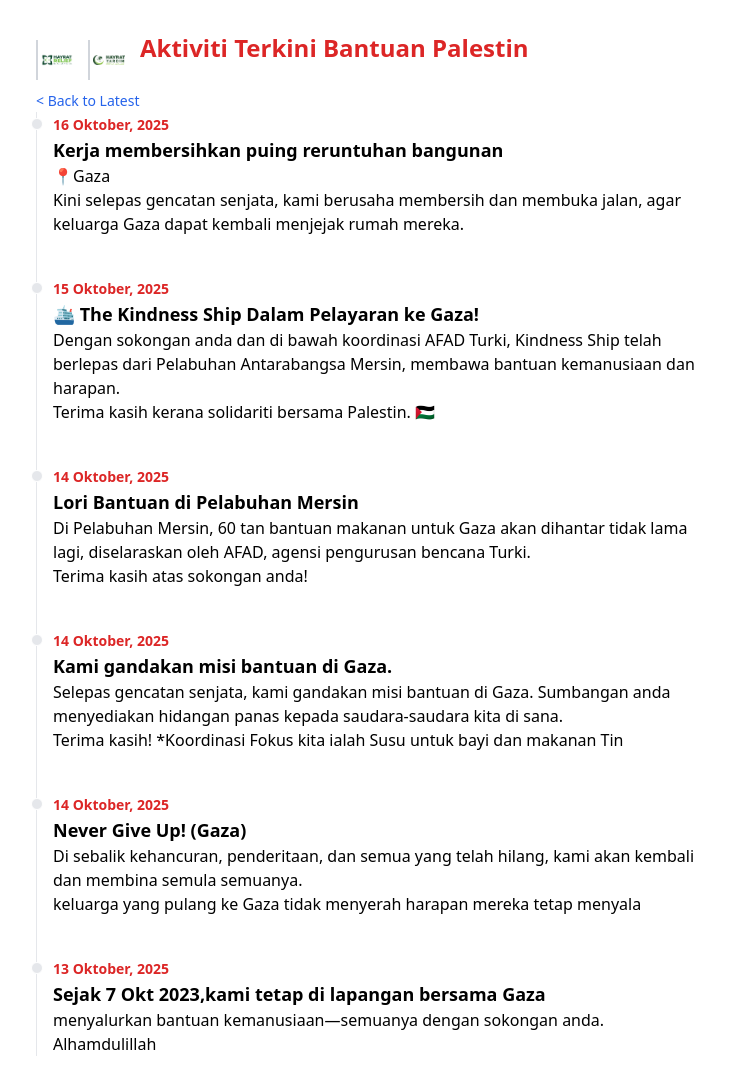
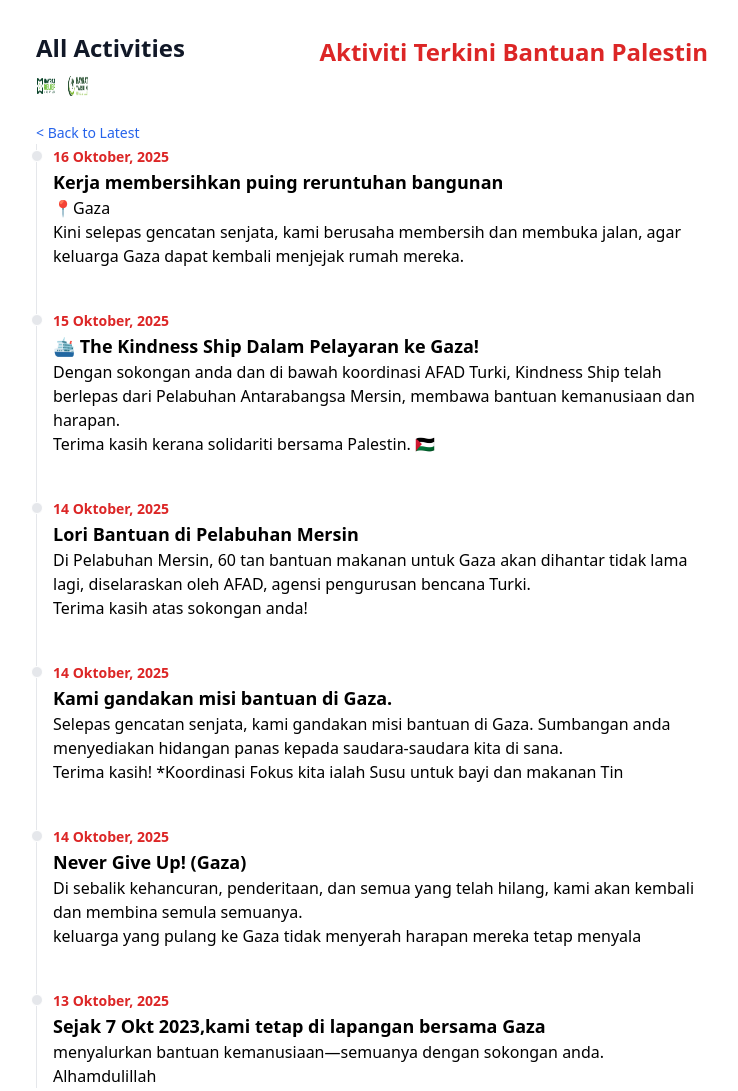
Before and after one commit to lighthouse02/dynamic-timeline-news, a plain HTML site: page all-activities.html in a window 1280 px wide. Shown: the whole page, without its empty margins (268-1006 px from the left). Drawn offline with nearby package versions, Linux system fonts and the light colour scheme.

Commit message:
update logo

```diff
--- a/all-activities.html
+++ b/all-activities.html
@@ -10,13 +10,14 @@
 
 <body class="bg-white p-8">
   <div class="max-w-2xl mx-auto">
-    <div class="flex items-center gap-3">
-      <div class="w-10 h-10 border-l-2 border-gray-300 dark:border-gray-700 flex items-center justify-center">
-        <img src="images/hrm_logo.png" alt="Logo 1" class="w-8 h-8 object-contain">
-      </div>
-      <div class="w-10 h-10 border-l-2 border-gray-300 dark:border-gray-700 flex items-center justify-center">
-        <img src="images/kurumsal_logo.png" alt="Logo 2" class="w-8 h-8 object-contain">
-      </div>
+    <div class="flex items-center justify-between mb-6">
+    <div>
+       <h2 class="text-2xl font-bold text-gray-900 mb-3">All Activities</h2>
+         <div class="flex items-center gap-3">
+           <img src="images/hrm_logo.png" alt="Logo 1" class="w-5 h-5">
+           <img src="images/kurumsal_logo.png" alt="Logo 2" class="w-5 h-5">
+         </div>
+    </div>
       <h2 class="text-2xl font-bold text-red-600 mb-6">Aktiviti Terkini Bantuan Palestin</h2>
     </div>
     <a href="index.html" class="text-sm text-blue-600 hover:underline">&lt; Back to Latest</a>
```
Also changed, not shown: index.html (+4 -2 lines).
